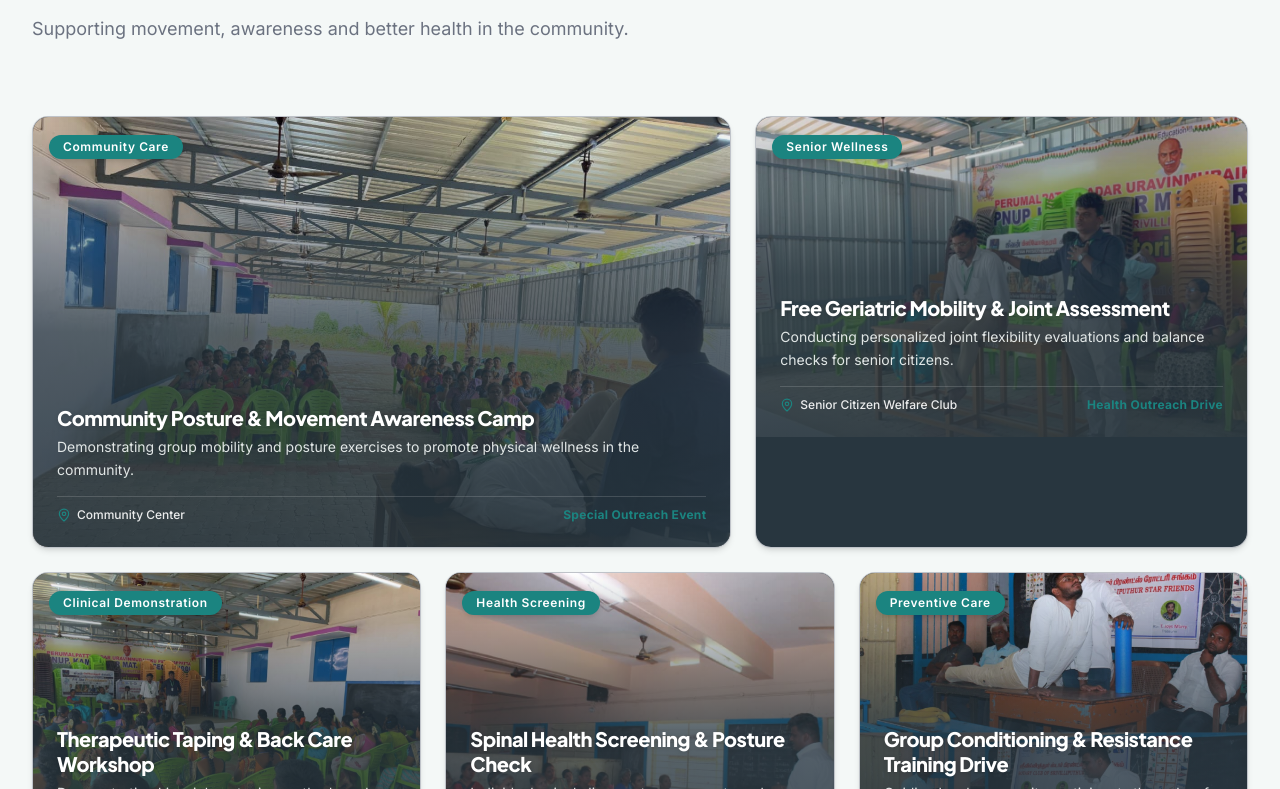
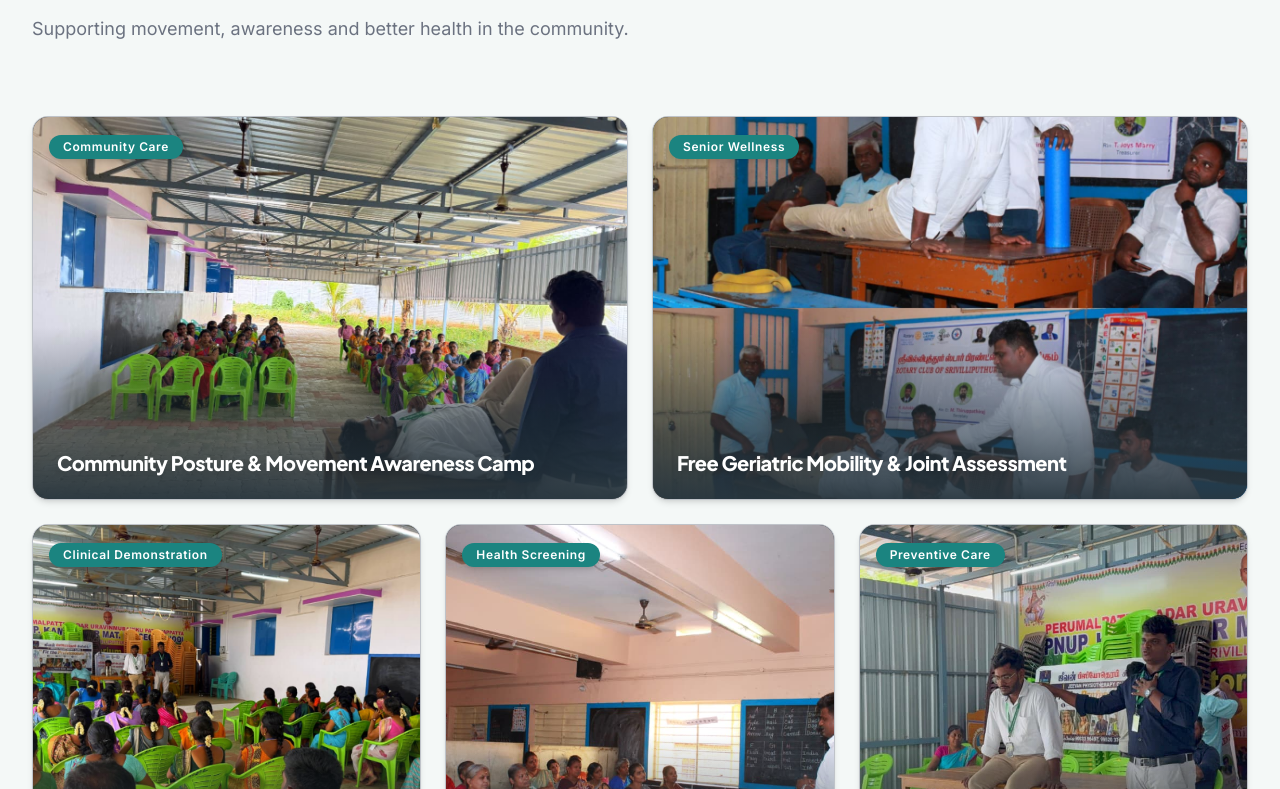
Before and after one commit to logeshraja-06/Jeevan-Clinic-demo, a React (Vite) app: page / in a window 1280 px wide. Shown: the part 4831-5620 px from the top of the page. Built offline with nearby package versions, Linux system fonts and the light colour scheme.

Commit message:
Update Gallery Page

```diff
--- a/src/components/home/Gallery.jsx
+++ b/src/components/home/Gallery.jsx
@@ -17,21 +17,14 @@ export const Gallery = () => {
           subtitle="Supporting movement, awareness and better health in the community."
         />
 
-        {/* Editorial Masonry Grid */}
+        {/* Editorial Masonry Grid (Balanced 6-6 and 4-4-4 Layout) */}
         <div className="grid grid-cols-1 md:grid-cols-2 lg:grid-cols-12 gap-6 pt-2">
           {campGalleryData.map((item, idx) => {
+            // Balanced column spans: Row 1 has two 6-col cards; Row 2 has three 4-col cards
             const colSpanClass =
-              idx === 0
-                ? 'lg:col-span-7 md:col-span-2'
-                : idx === 1
-                ? 'lg:col-span-5 md:col-span-1'
-                : idx === 2
-                ? 'lg:col-span-4 md:col-span-1'
-                : idx === 3
-                ? 'lg:col-span-4 md:col-span-1'
-                : 'lg:col-span-4 md:col-span-2';
-
-            const heightClass = idx === 0 ? 'h-80 md:h-[430px]' : 'h-72 md:h-80';
+              idx === 0 || idx === 1
+                ? 'lg:col-span-6 md:col-span-1'
+                : 'lg:col-span-4 md:col-span-1';
 
             return (
               <motion.div
@@ -45,19 +38,18 @@ export const Gallery = () => {
                   ease: [0.25, 0.1, 0.25, 1],
                 }}
                 whileHover={{ y: -6, scale: 1.01 }}
-                className={`${colSpanClass} relative overflow-hidden group cursor-pointer border border-gray-200/80 bg-[#28363F] shadow-md rounded-2xl`}
+                className={`${colSpanClass} relative w-full h-72 sm:h-80 md:h-88 lg:h-96 overflow-hidden group cursor-pointer border border-gray-200/80 bg-[#28363F] shadow-md rounded-2xl`}
                 onClick={() => setSelectedImage(item)}
               >
-                <div className={`w-full ${heightClass} relative overflow-hidden`}>
-                  {/* Clean Full-Fill Image with Smooth Hover Zoom */}
+                {/* Clean Edge-to-Edge Full-Fill Image with Smooth Hover Zoom */}
                 <img
                   src={item.image}
                   alt={item.title}
-                    className="w-full h-full object-cover object-center transition-transform duration-700 ease-out group-hover:scale-105"
+                  className="absolute inset-0 w-full h-full object-cover object-center transition-transform duration-700 ease-out group-hover:scale-105"
                 />
 
-                  {/* Smooth Flush Bottom Gradient Overlay */}
-                  <div className="absolute inset-0 bg-gradient-to-t from-[#28363F] via-[#28363F]/85 to-transparent/10 opacity-90 group-hover:opacity-95 transition-opacity duration-500 ease-out z-10" />
+                {/* Concentrated Bottom Gradient Overlay (~45% height for maximum photo visibility) */}
+                <div className="absolute inset-x-0 bottom-0 h-[45%] bg-gradient-to-t from-[#28363F]/95 via-[#28363F]/50 to-transparent pointer-events-none z-10 transition-opacity duration-500 ease-out" />
 
                 {/* Top-Left Category Tag */}
                 <div className="absolute top-4 left-4 z-20">
@@ -71,29 +63,18 @@ export const Gallery = () => {
                   <Maximize2 className="w-4 h-4" />
                 </div>
 
-                  {/* Flush Bottom Integrated Caption Overlay */}
+                {/* Clean Minimal Title Overlay */}
                 <div className="absolute bottom-0 left-0 right-0 p-5 sm:p-6 z-20 text-white transition-transform duration-500 ease-out group-hover:-translate-y-1">
-                    <h3 className="font-heading text-lg sm:text-xl font-extrabold text-white leading-tight mb-1.5 tracking-tight drop-shadow-sm">
+                  <h3 className="font-heading text-base sm:text-lg md:text-xl font-extrabold text-white leading-tight tracking-tight drop-shadow-md">
                     {item.title}
                   </h3>
-                    <p className="font-body text-xs sm:text-sm text-[#F4F8F7]/90 line-clamp-2 leading-relaxed font-normal">
-                      {item.caption}
-                    </p>
-
-                    <div className="mt-3.5 pt-2.5 border-t border-white/15 flex items-center justify-between font-body text-xs font-medium text-[#F4F8F7]/80">
-                      <span className="flex items-center gap-1.5 text-white/90">
-                        <MapPin className="w-3.5 h-3.5 text-[#1B8480] shrink-0" /> {item.location}
-                      </span>
-                      <span className="text-[#1B8480] font-bold tracking-wide">{item.date}</span>
-                    </div>
-                  </div>
                 </div>
               </motion.div>
             );
           })}
         </div>
 
-        {/* Lightbox Modal */}
+        {/* Lightbox Modal (Displays Full Details on Click) */}
         <AnimatePresence>
           {selectedImage && (
             <div className="fixed inset-0 z-50 flex items-center justify-center p-4 sm:p-6 overflow-y-auto">
```
Also changed, not shown: public/images/camps/camp_2.png, public/images/camps/camp_5.png. Lines whose indentation alone changed are shown as unchanged.
